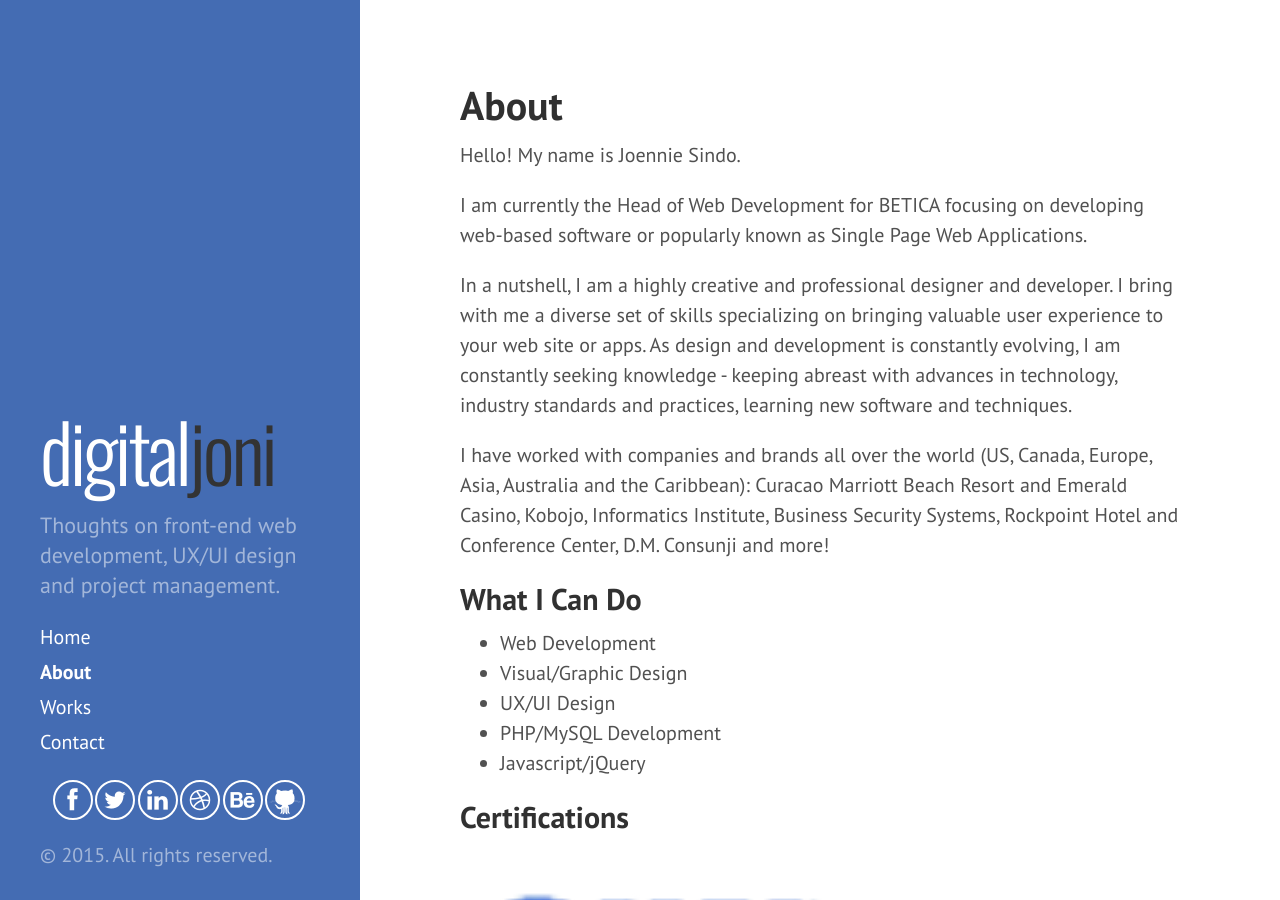
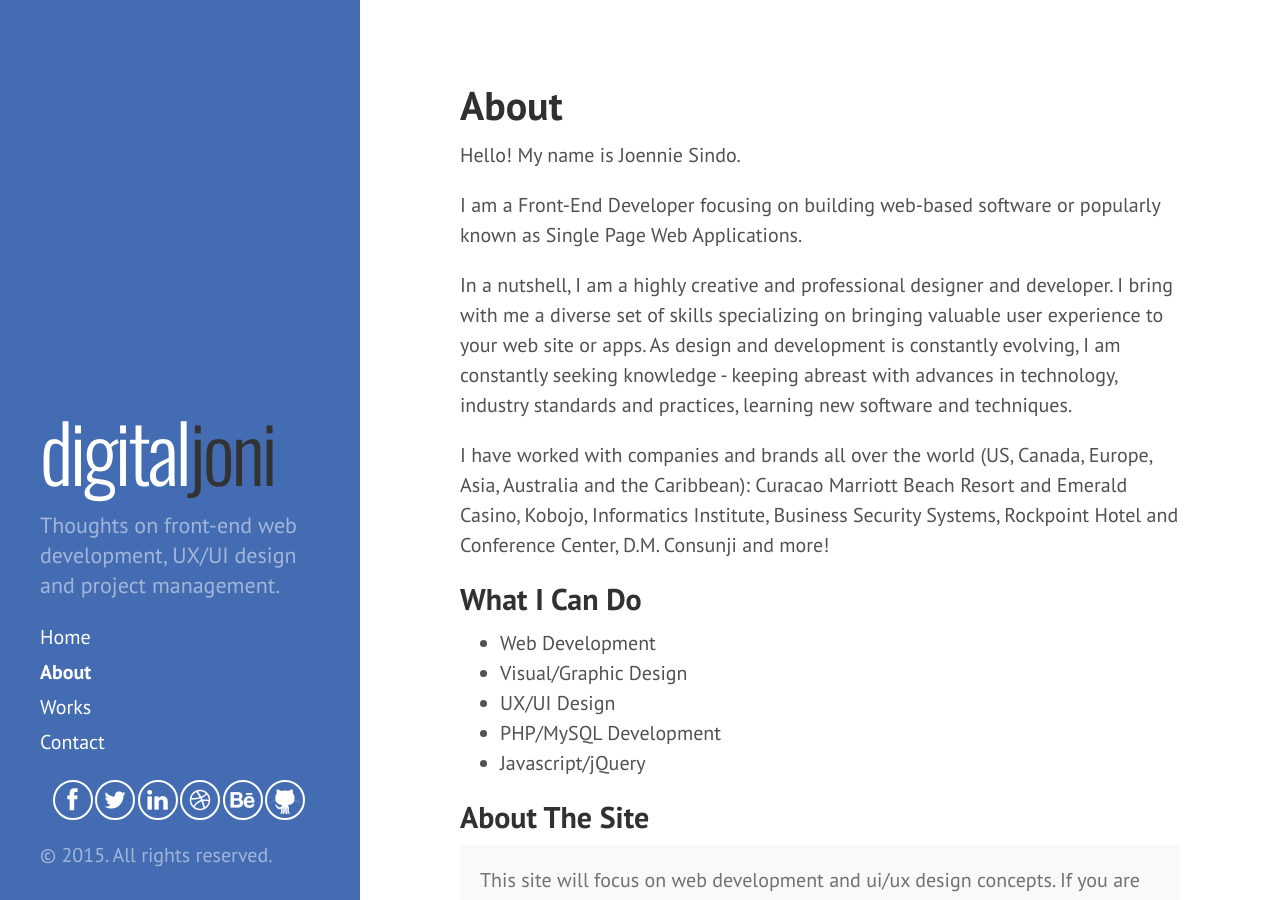
Before and after one commit to digitaljoni/digitaljoni.github.io, a Jekyll site: the page built from about.md, in a window 1280 px wide and 900 px high. Built offline with Jekyll 4.4.1, drawn with Linux system fonts in a browser that asks for light colours; some web fonts are replaced; Markdown is read by kramdown in place of the engine named in the settings.

Commit message:
Update About Page

```diff
--- a/about.md
+++ b/about.md
@@ -6,7 +6,7 @@ weight: 1
 
 Hello! My name is Joennie Sindo.
 
-I am currently the Head of Web Development for BETICA focusing on developing web-based software or popularly known as Single Page Web Applications.
+I am a Front-End Developer focusing on building web-based software or popularly known as Single Page Web Applications.
 
 In a nutshell, I am a highly creative and professional designer and developer. I bring with me a diverse set of skills specializing on bringing valuable user experience to your web site or apps. As design and development is constantly evolving, I am constantly seeking knowledge - keeping abreast with advances in technology, industry standards and practices, learning new software and techniques.
 
@@ -19,11 +19,6 @@ I have worked with companies and brands all over the world (US, Canada, Europe,
 * PHP/MySQL Development
 * Javascript/jQuery
 
-## Certifications
-![CIW](/public/images/ciw-web-design-specialist-logo.png "CIW Web Design Specialist")
-![CIW](/public/images/bcip-webdesigner.png "Brainbench Web Designer")
-![CIW](/public/images/bcip-webdeveloper.png "Brainbench Web Developer")
-
 
 ## About The Site
 
```
